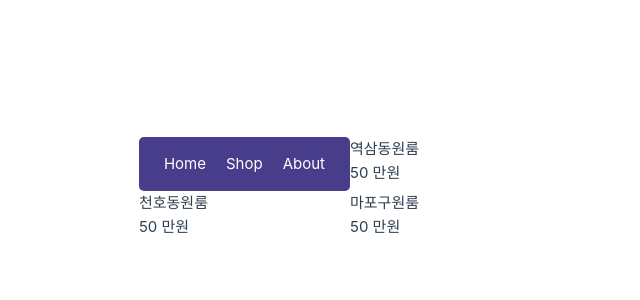
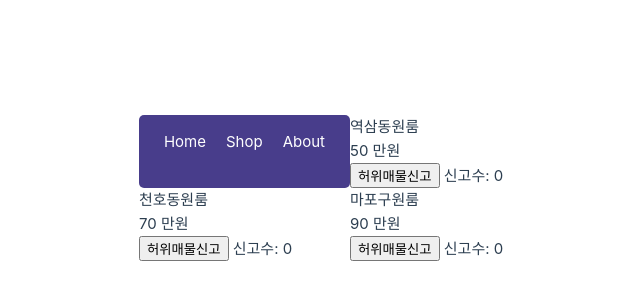
Before and after one commit to yong-k/vue_study, a Vue app: page / in a window 1280 px wide. Shown: the part 212-512 px from the top of the page, without its empty margins (290-930 px from the left). Built offline with nearby package versions, Linux system fonts and the light colour scheme.

Commit message:
3) 이벤트 핸들러

```diff
--- a/src/App.vue
+++ b/src/App.vue
@@ -1,10 +1,14 @@
 <script setup>
 import { ref } from 'vue';
 
-const price1 = ref(60)
-const price2 = ref(70)
 const menus = ['Home', 'Shop', 'About']
 const products = ['역삼동원룸', '천호동원룸', '마포구원룸']
+const prices = [50, 70, 90]
+const reports = ref([0, 0, 0])
+
+function increase(idx) {
+  this.reports[idx]++
+}
 </script>
 
 <template>
@@ -12,9 +16,10 @@ const products = ['역삼동원룸', '천호동원룸', '마포구원룸']
     <a v-for="menu in menus" :key="menu">{{ menu }}</a>
   </div>
 
-  <div v-for="product in products" :key="product">
+  <div v-for="(product, i) in products" :key="i">
     <h4>{{ product }}</h4>
-    <p>50 만원</p>
+    <p>{{ prices[i] }} 만원</p>
+    <button @click="increase(i)">허위매물신고</button> <span>신고수: {{ reports[i] }}</span>
   </div>
 </template>
 
```
